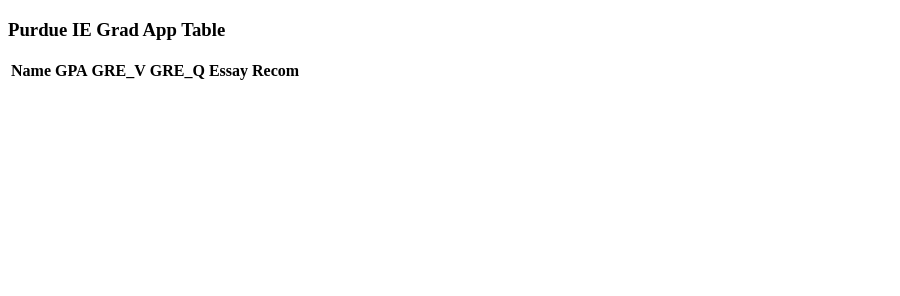
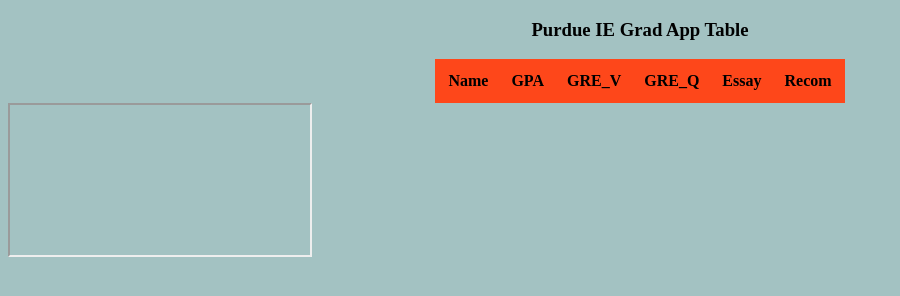
Before and after one commit to rohanweigel/rohanweigel, a plain HTML site: page index.html in a window 1280 px wide. Shown: the whole page, without its empty margins (0-900 px from the left). Drawn offline with Linux system fonts and the light colour scheme; no server answers.

Commit message:
update3_hw2

```diff
--- a/gradstats.js
+++ b/gradstats.js
@@ -5,6 +5,7 @@ $(document).ready(function () {
 
         for (var i=0; i < grads_elmts.length; i++) {
             var rowid;
+            var Total;
             rowid = $('<tr/>');
             rowid.append("<td>" + grads_elmts[i].Name + "</td>");
             rowid.append("<td>" + grads_elmts[i].GPA + "</td>");
@@ -12,7 +13,6 @@ $(document).ready(function () {
             rowid.append("<td>" + grads_elmts[i].GRE_Q + "</td>");
             rowid.append("<td>" + grads_elmts[i].Essay + "</td>");
             rowid.append("<td>" + grads_elmts[i].Recom + "</td>");
-            console.log(i);
             $('#grad_data').append(rowid);
         }
     });
--- a/index.html
+++ b/index.html
@@ -23,9 +23,8 @@
 
         </tbody>
         </table>
-
+        <iframe>http://www.purdue.edu/</iframe>
 
     </body>
 
-
 </html>
--- a/tablestyle.css
+++ b/tablestyle.css
@@ -1,3 +1,34 @@
+body{
+    background-color: #A3C2C2;
+}
+
+
 #grad_data {
+
+    margin: auto;
+    border: 1px solid black;
+    border-collapse: collapse;
+    border-radius: 3px;
+
+}
+td{
+    text-align: center;
+    vertical-align: middle;
+    border: 3px solid #fe471a;
+    padding: 5px;
+    border-radius: 3px;
+}
+th{
+    text-align:center;
+    background-color: #fe471a;
+    border: 3px solid #fe471a;
+    border-radius: 3px;
+    padding: 10px;
+}
+h3{
     text-align: center;
 }
+iframe{
+    align: middle;
+    scrolling: auto;
+}
```
